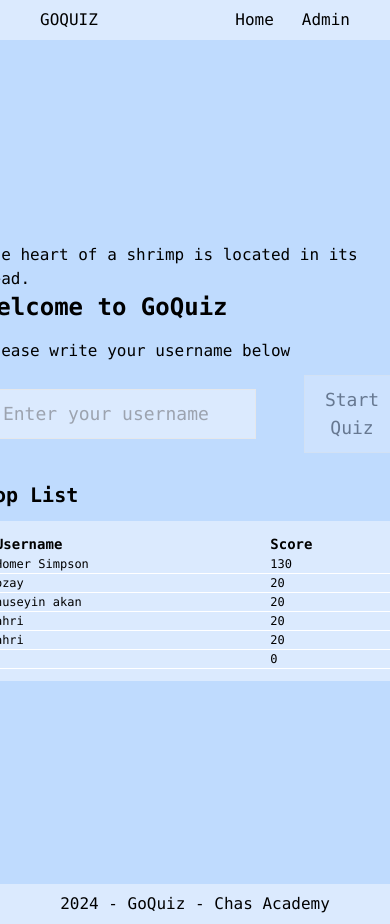
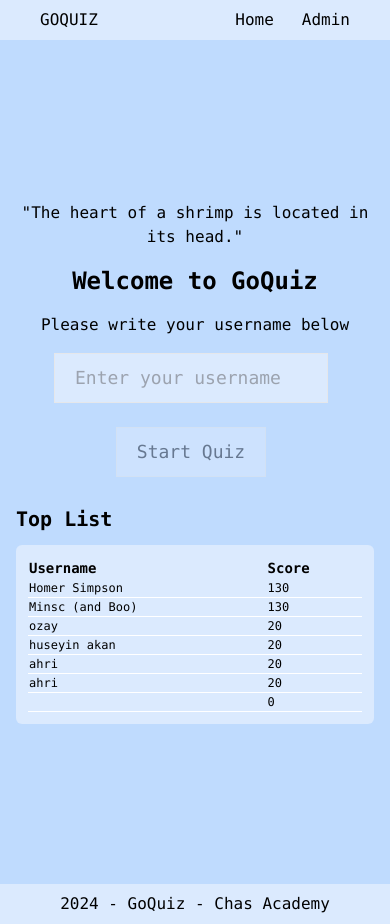
Before and after one commit to VWiman/goquiz, a Next.js app: page / in a window 390 px wide. Built offline with nearby package versions, Linux system fonts and the light colour scheme.

Commit message:
Made index.js responsive

```diff
--- a/db/userscore.json
+++ b/db/userscore.json
@@ -1 +1 @@
-{"scores":[{"username":"ozay","score":20},{"username":"huseyin akan","score":20},{"username":"ahri","score":20},{"score":0},{"username":"ahri","score":20},{"username":"Homer Simpson","score":130}]}
+{"scores":[{"username":"ozay","score":20},{"username":"huseyin akan","score":20},{"username":"ahri","score":20},{"score":0},{"username":"ahri","score":20},{"username":"Homer Simpson","score":130},{"username":"Minsc (and Boo)","score":130}]}
--- a/pages/index.js
+++ b/pages/index.js
@@ -24,12 +24,12 @@ export default function Home() {
 
   return (
     <>
-      <main className="flex justify-center items-center h-screen font-mono bg-blue-200">
-        <div className="max-w-5xl mx-auto">
-          <p>{currentFact}</p>
-          <h1 className=" mb-4 text-2xl font-extrabold">Welcome to GoQuiz</h1>
-          <p className="text-base">Please write your username below </p>
-          <div className="flex justify-center gap-10 items-center mt-3">
+      <main className="flex justify-center items-center min-h-screen font-mono bg-blue-200">
+        <div className="max-w-3xl mx-auto p-4">
+          <p className="mb-4 text-center sm:text-left">"{currentFact}"</p>
+          <h1 className=" mb-4 text-2xl font-extrabold text-center sm:text-left">Welcome to GoQuiz</h1>
+          <p className="text-center sm:text-left mb-4">Please write your username below </p>
+          <div className="flex flex-col sm:flex-row items-center gap-4 md:gap-10">
             <input
               id="userNameInput"
               name="userNameInput"
```
